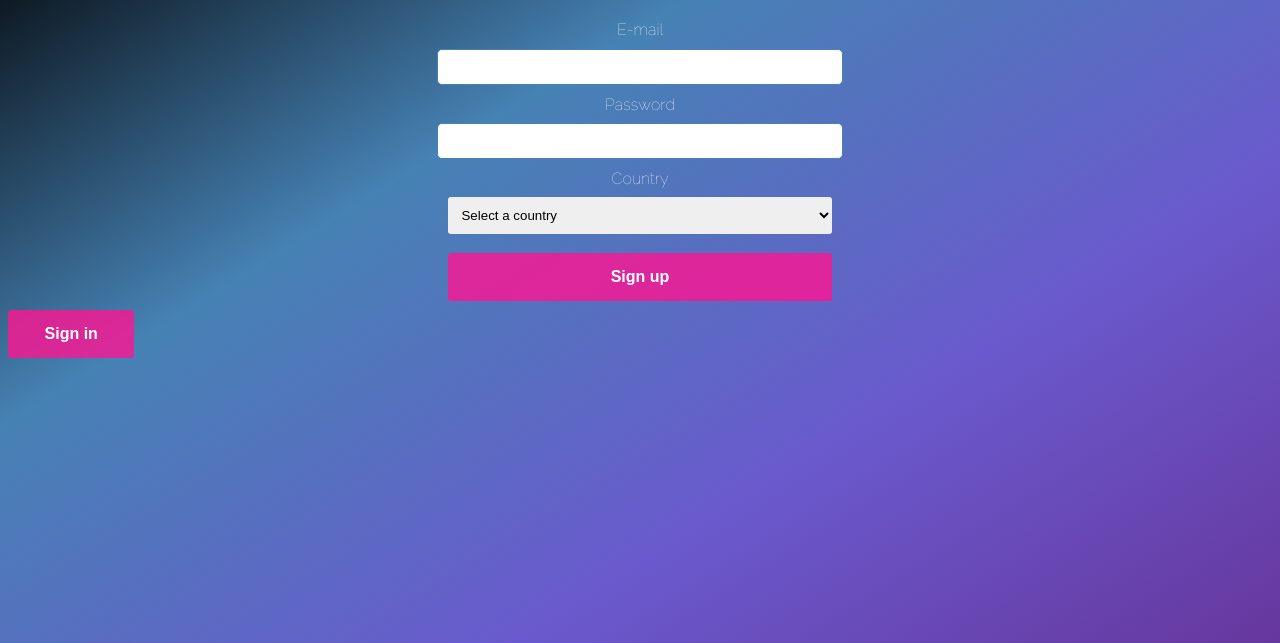
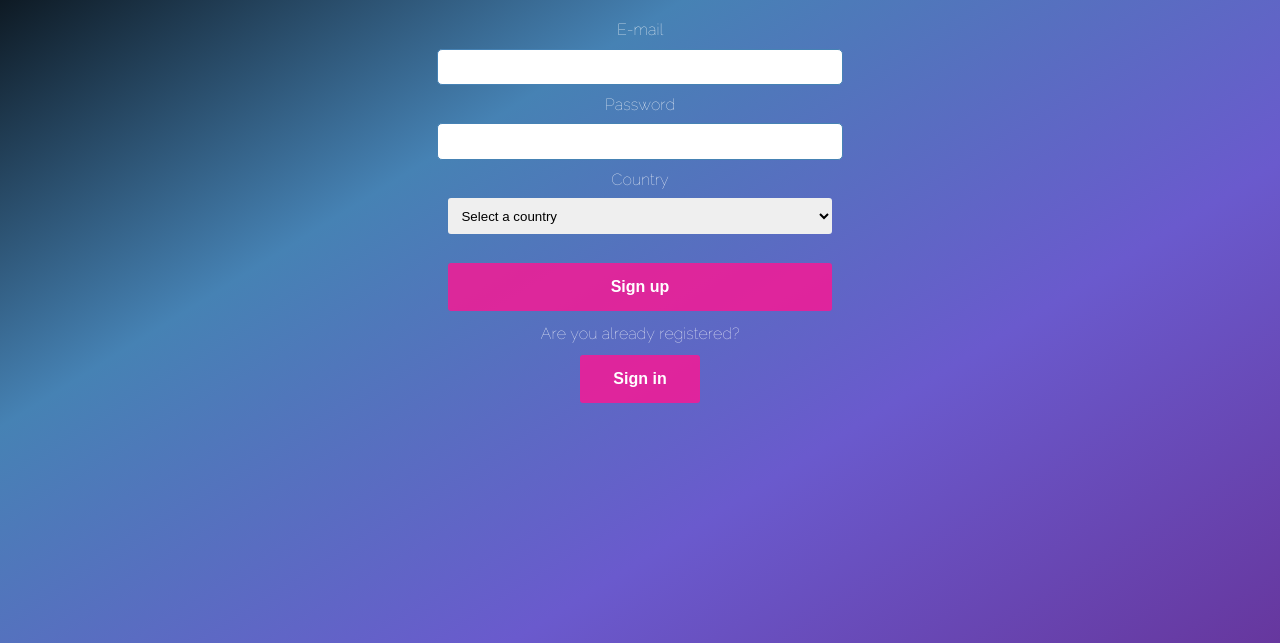
Before and after one commit to francescomarins/WMT-Webpage, a PHP site: page /registration.php in a window 1280 px wide. Shown: the part 106-749 px from the top of the page. Run offline with PHP 8.4, Linux system fonts and the light colour scheme; data that the repository does not hold is empty.

Commit message:
login and registration adjustments

```diff
--- a/login.php
+++ b/login.php
@@ -53,7 +53,11 @@
         <button type="submit" name="operation" value="login" onclick="check();">Login</button>
       </form>
     </article>
+    <article class="button-container">
+      Aren't you registered?<br>
+        <button type="button" onclick="document.location='registration.php';">Sign up</button>
+    </article>
   </section>
-  <button type="button" id="show" name="show" onclick="document.location='registration.php';">Sign up</button>
+
 </body>
 </html>
--- a/mycss.css
+++ b/mycss.css
@@ -72,6 +72,7 @@ button {
   min-height: 3em;
 }
 select {
+  width: 40%;
   border-radius: 3px;
   border-width: 0;
 }
@@ -85,9 +86,21 @@ form.centred {
 }
 form.centred * {
   min-width: 40%;
-  margin: 1%;
+  margin-top: 1%;
   padding: 1%;
 }
+
+form.centred button {
+  margin-top: 3%;
+}
+article.button-container {
+  margin-top: 1%;
+  text-align: center;
+}
+article.button-container * {
+  margin-top: 1%;
+}
+
 header {
   background-image: url("img/bgwave.png");
   background-size: auto;
--- a/registration.php
+++ b/registration.php
@@ -308,7 +308,11 @@
         ?>
       </form>
     </article>
+    <article class="button-container">
+      Are you already registered?<br>
+        <button type="button" onclick="document.location='login.php';">Sign in</button>
+    </article>
   </section>
-  <button type="button" id="show" name="show" onclick="document.location='login.php';">Sign in</button>
+
 </body>
 </html>
```
